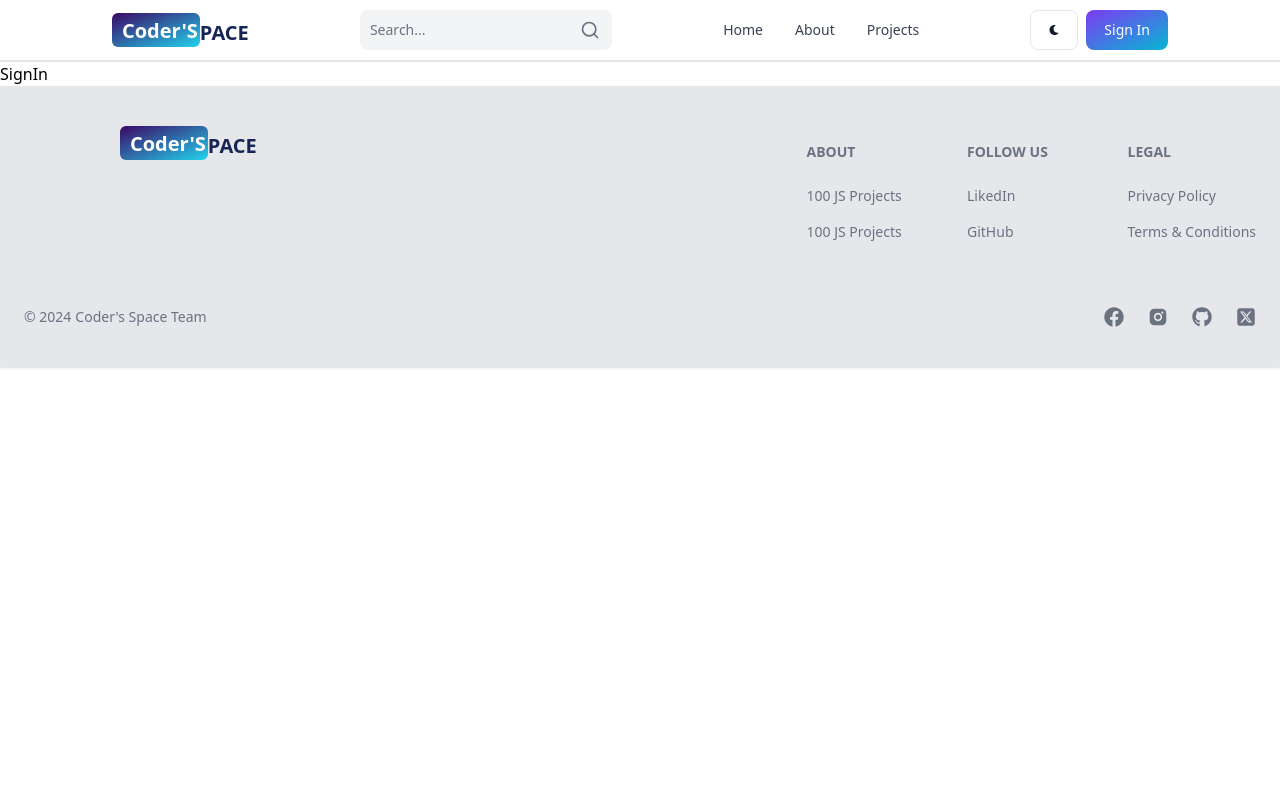
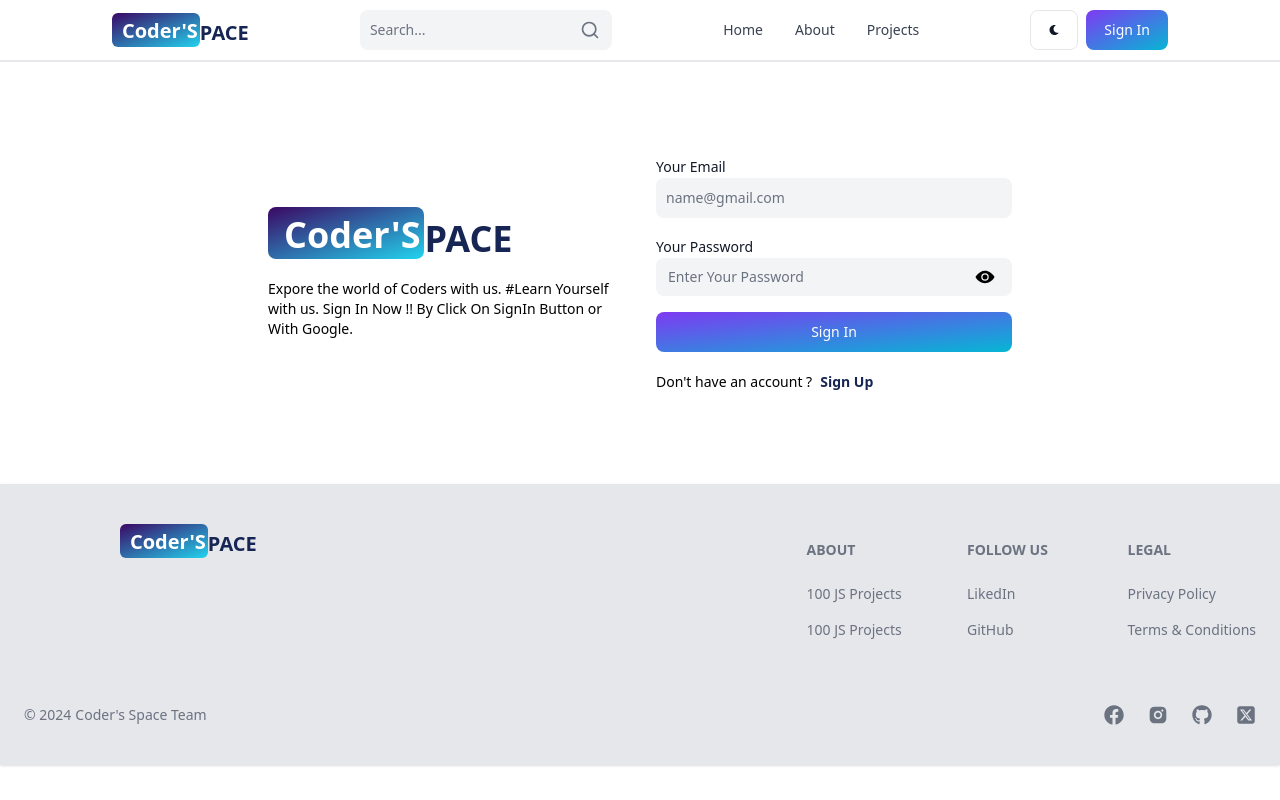
Before and after one commit to TishaPramanick/mern_blog_project, a React (Vite) app in the folder frontend/: page /sign-in in a window 1280 px wide. Built offline with nearby package versions, Linux system fonts and the light colour scheme.

Commit message:
complete sign in functionality

```diff
--- a/frontend/src/pages/SignIn.jsx
+++ b/frontend/src/pages/SignIn.jsx
@@ -1,7 +1,128 @@
 import React from 'react'
+import { Link } from "react-router-dom"
+import { Alert, Button, Label, Spinner, TextInput } from "flowbite-react";
+import { IoEyeOff } from "react-icons/io5";
+import { IoEye } from "react-icons/io5";
+import { useNavigate } from 'react-router-dom';
+
 
 export default function SignIn() {
+  const [showPassword, setShowPassword] = React.useState(false);
+  const [errorMessage , setErrorMessage] = React.useState(null);
+  const [loading , setLoading] = React.useState(null);
+  let passwordInput = React.useRef("");
+  let emailInput = React.useRef("");
+  let nameInput = React.useRef("");
+  const navigate  = useNavigate();
+  let userObj = {
+    email : "",
+    password : ""
+   }
+  function handleShowPassword() {
+      (showPassword) ? setShowPassword(false) : setShowPassword(true);
+  }
+
+  async function handleSubmit(e)
+  {
+    e.preventDefault();
+
+    userObj = {...userObj , email : emailInput.current.value , password : passwordInput.current.value};
+
+    try {
+      setLoading(true);
+      setErrorMessage(null);
+      const res = await fetch("/api/auth/sign-in" , {
+        method : "POST",
+        headers : {'Content-type': 'application/json'},
+        body : JSON.stringify(userObj)
+      });
+
+      const data = await res.json();
+      if(data.status === false)
+      {
+        setLoading(false);
+        return setErrorMessage(data.message);
+      }
+
+      setLoading(false);
+      navigate("/");
+
+    } catch (error) {
+      setErrorMessage(error.message);
+      setErrorMessage(false);
+    }
+
+    console.log(JSON.stringify(userObj));
+  }
   return (
-    <div>SignIn</div>
+    <div className='min-h-fit my-20'>
+      <div className='left flex p-3 max-w-3xl mx-auto flex-col md:flex-row md:items-center gap-8'>
+        {/* left side */}
+        <div className='flex-1'>
+          <Link to="/" className='flex items-end whitespace-nowrap text-sm sm:text-sm font-semibold dark:text-white'>
+            <span className='px-4 pb-1 pr-1 py-2 bg-gradient-to-br from-purple-950 to-cyan-400
+                rounded-lg text-white mr-0 text-4xl'>Coder'S</span>
+            <span className='uppercase text-4xl font-bold text-blue-950'>pace</span>
+          </Link>
+          <p className='right text-sm mt-5'>
+            Expore the world of Coders with us. #Learn Yourself with us.
+            Sign In Now !!
+            By Click On SignIn Button or With Google.
+          </p>
+        </div>
+        {/* right side */}
+        <div className='flex-1'>
+          <form className='flex flex-col gap-4'>
+            <div>
+              <Label value='Your Email' htmlFor='email'></Label>
+              <TextInput
+                type='email'
+                placeholder='name@gmail.com'
+                id='email'
+                name='email'
+                ref={emailInput}
+              />
+            </div>
+            <div>
+              <Label value='Your Password' htmlFor='password'></Label>
+              <div className='flex justify-between rounded-lg password'>
+                <input
+                  className='pwd-box rounded-tl-lg rounded-bl-lg w-full text-sm bg-gray-50'
+                  type={(!showPassword) ? "password" : "text"}
+                  placeholder='Enter Your Password'
+                  id='password'
+                  name='password'
+                  ref={passwordInput}
+
+                />
+                <Button className='enabled:hover:bg-gray-100 focus:ring-0 bg-gray-50' onClick={handleShowPassword}>{(!showPassword) ? <IoEye className='text-black text-xl'></IoEye> : <IoEyeOff className='text-black text-xl'></IoEyeOff>}</Button>
+              </div>
+            </div>
+            <Button gradientDuoTone="purpleToBlue" type='submit' onClick={handleSubmit} disabled={loading}>
+              {
+                loading ? <>
+                  <Spinner size='sm'></Spinner>
+                  <span className='pl-3'>Loading...</span>
+                </> :
+                'Sign In'
+              }
+            </Button>
+          </form>
+          <div className='flex gap-2 text-sm mt-5'>
+            <span>Don't have an account ?</span>
+            <Link to="/sign-up" className='text-blue-950 font-bold'>
+              Sign Up
+            </Link>
+          </div>
+          {
+            errorMessage && (
+              <Alert className='mt-5' color="failure">
+                {errorMessage}
+              </Alert>
+            )
+          }
+        </div>
+      </div>
+    </div>
   )
 }
--- a/frontend/src/pages/SignUp.jsx
+++ b/frontend/src/pages/SignUp.jsx
@@ -56,7 +56,7 @@ export default function SignUp() {
     console.log(JSON.stringify(userObj));
   }
   return (
-    <div className='min-h-screen mt-20'>
+    <div className='min-h-fit my-20'>
       <div className='left flex p-3 max-w-3xl mx-auto flex-col md:flex-row md:items-center gap-8'>
         {/* left side */}
         <div className='flex-1'>
@@ -121,7 +121,7 @@ export default function SignUp() {
           </form>
           <div className='flex gap-2 text-sm mt-5'>
             <span>Have an account ?</span>
-            <Link to="sign-in" className='text-blue-950 font-bold'>
+            <Link to="/sign-in" className='text-blue-950 font-bold'>
               Sign In
             </Link>
           </div>
```
Also changed, not shown: 1 other file (tests, documents, lock files or other folders).
